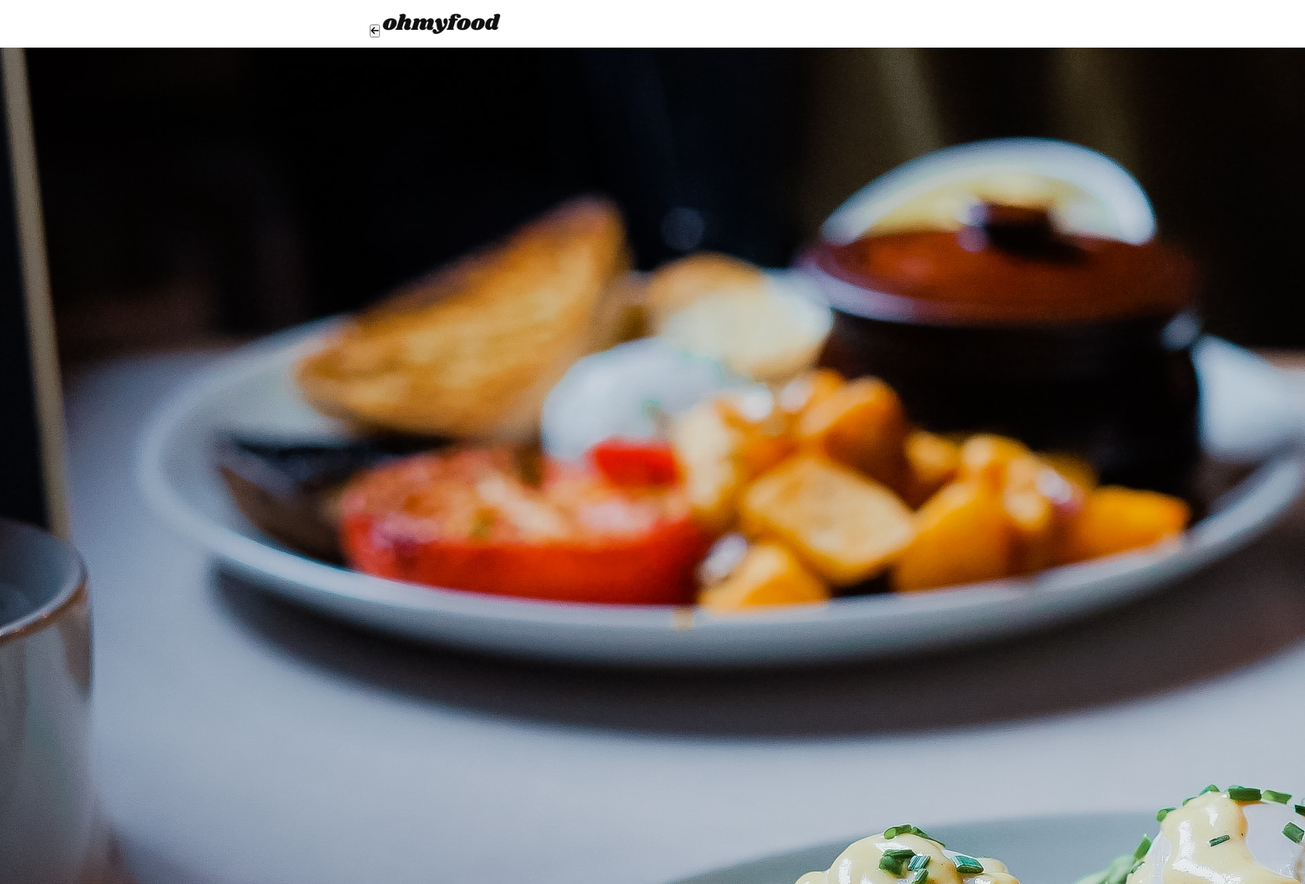
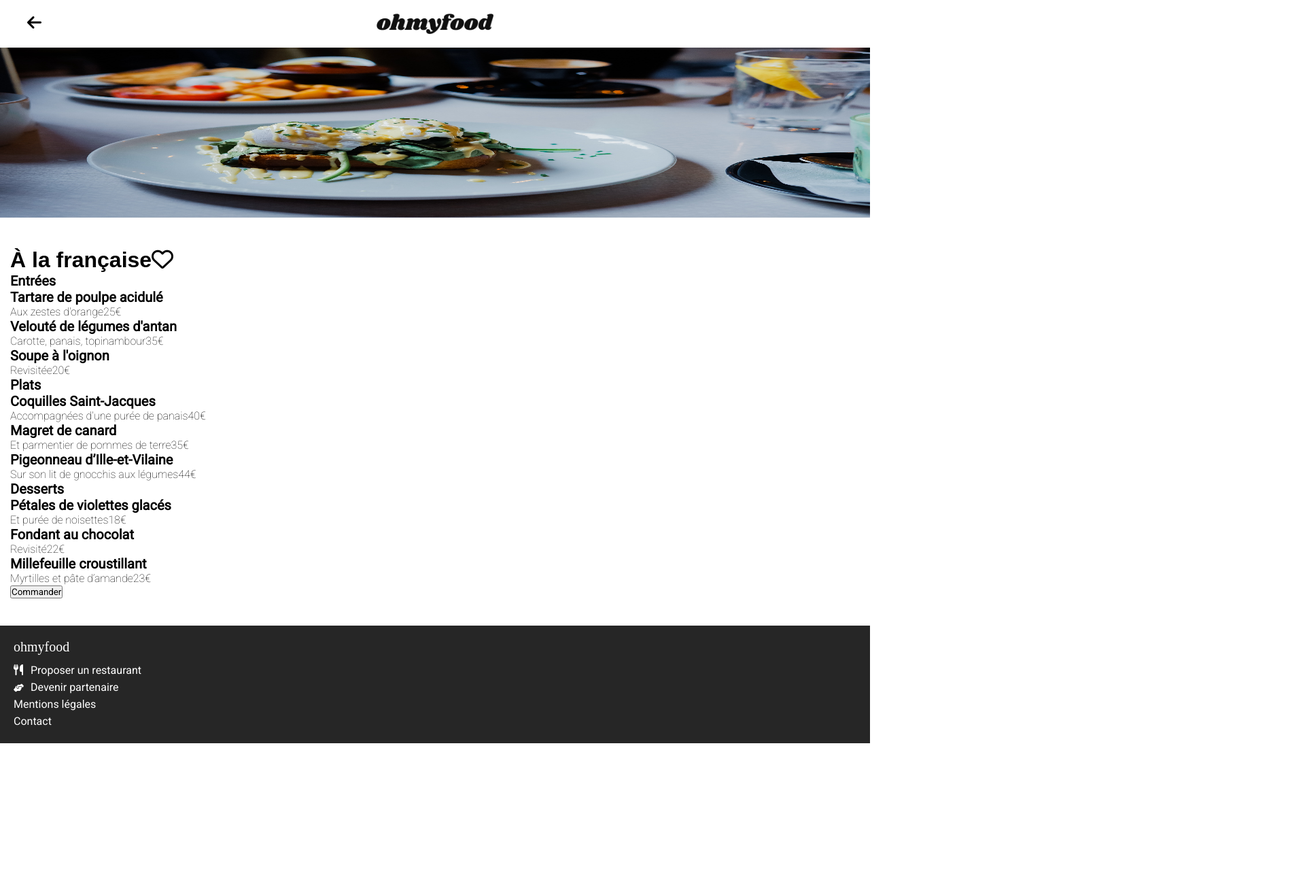
Before and after one commit to Totorusse/VictorDruhot_3_20102021-, a website: page fran.html in a window 1280 px wide. Shown: the top 1300 px of the page at 68% size, 1920 px wide, since content can reach past the window. After the commit the page ends 1093 px from the top, so only its background shows below. Drawn offline with Linux system fonts and the light colour scheme; a web font is replaced by a local one.

Commit message:
fin css index

```diff
--- a/fran.html
+++ b/fran.html
@@ -18,13 +18,13 @@
   <body>
     <header class="header">
       <a href="index.html"
-        ><button class="btn btn__retour"><i class="fas fa-arrow-left"></i></button
+        ><button class="header__bouton-retour"><i class="fas fa-arrow-left"></i></button
       ></a>
       <img src="images/logo/ohmyfood.png" alt="logo" />
     </header>
 
     <div class="main">
-      <img src="images/restaurants/fran.jpg" alt="image" />
+      <img class="main__image"  src="images/restaurants/fran.jpg" alt="image" />
       <div class="menu">
         <h1>
           À la française<span><i class="far fa-heart"></i></span>
@@ -85,13 +85,15 @@
     </div>
     <!--FIN du main-->
 
-    <footer>
-      <img src="images/logo/ohmyfood.png" alt="logo" />
-      <ul>
-        <li class="couverts"><i class="fas fa-utensils"></i>Proposer un restaurant</li>
-        <li class="partenaire"><i class="fas fa-hands-helping"></i>Devenir partenaire</li>
-        <li class="sans_puce">Mentions légales</li>
-        <li class="sans_puce"><a href="mailto:serviceclient@gmail.com" target="_blank">Contact</a></li>
+    <footer class="footer">
+      <h2 class="footer__titre">ohmyfood</h2>
+      <ul class="footer__list">
+        <li><i class="footer__list__couverts fas fa-utensils"></i>Proposer un restaurant</li>
+        <li><i class="footer__list__mains fas fa-hands-helping"></i>Devenir partenaire</li>
+        <li class="footer__list-sans-puce">Mentions légales</li>
+        <li class="footer__list-sans-puce">
+          <a class="footer__list__lien" href="mailto:serviceclient@gmail.com" target="_blank">Contact</a>
+        </li>
       </ul>
     </footer>
   </body>
--- a/sass/base/_base.scss
+++ b/sass/base/_base.scss
@@ -6,7 +6,6 @@
   box-sizing: inherit;
 }
 
-
 body {
   box-sizing: border-box;
 }
--- a/sass/base/_typography.scss
+++ b/sass/base/_typography.scss
@@ -20,3 +20,8 @@ button {
   font-family: "Roboto", sans-serif;
   font-weight: 400;
 }
+
+footer h2 {
+  font-family: "shrikhand";
+  font-weight: 100;
+}
--- a/sass/components/_buttons.scss
+++ b/sass/components/_buttons.scss
@@ -15,3 +15,13 @@
     }
   }
 }
+
+.header__bouton-retour {
+  @include btn;
+  position: absolute;
+  left: 20px;
+  top: 10px;
+  font-size: 24px;
+  background: none;
+  cursor: pointer;
+}
--- a/sass/layout/_container.scss
+++ b/sass/layout/_container.scss
@@ -95,3 +95,12 @@
     font-size: 25px;
   }
 }
+
+.main__image{
+  width: 100%;
+  height: 250px;
+}
+
+.menu{
+  @include padding-bloc;
+}
--- a/sass/layout/_footer.scss
+++ b/sass/layout/_footer.scss
@@ -0,0 +1,26 @@
+.footer {
+  padding: 20px;
+  color: white;
+  background-color: lighten(black, 15);
+  &__titre {
+    margin-bottom: 10px;
+  }
+  &__list {
+    list-style-type: none;
+    line-height: 25px;
+    font-weight: 400;
+    &__couverts {
+      width: 25px;
+      padding-right: 15px;
+    }
+    &__mains {
+      font-size: 12px;
+      width: 25px;
+      padding-right: 15px;
+    }
+    &__lien {
+      text-decoration: none;
+      color: white;
+    }
+  }
+}
--- a/sass/main.scss
+++ b/sass/main.scss
@@ -12,3 +12,4 @@
 @import "./layout/nav";
 @import "./layout/container";
 @import "./layout/form";
+@import "./layout/footer";
```
Also changed, not shown: index.html (+9 -7 lines), note.html (+11 -9 lines), palette.html (+11 -9 lines), sens.html (+11 -9 lines), CSS/style.css, 1 other file.
